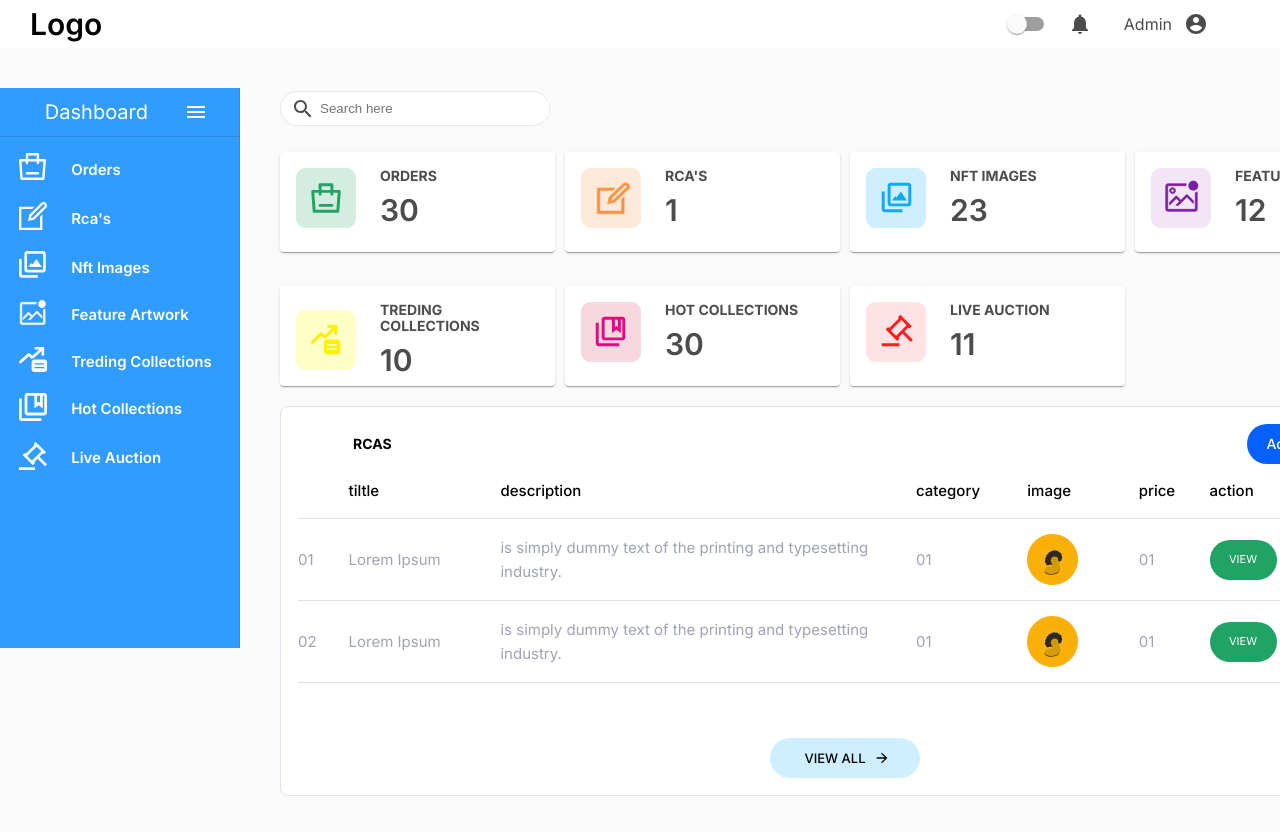
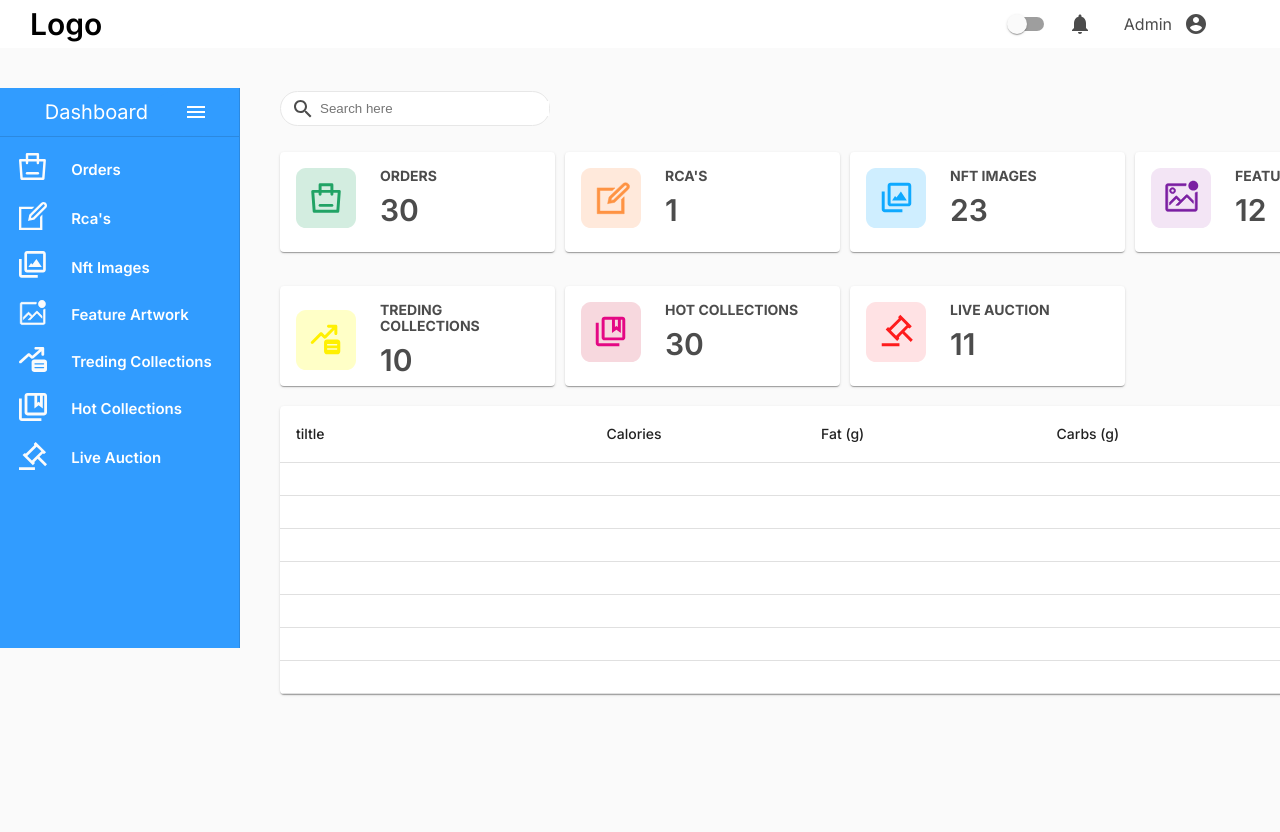
Before and after one commit to noumankhandatu/dashboard, a React (Create React App) app: page / in a window 1280 px wide. Shown: the top 832 px of the page. Built offline with nearby package versions, Linux system fonts and the light colour scheme; a web font is replaced by a local one.

Commit message:
rca card

```diff
--- a/src/components/rcaCard/index.jsx
+++ b/src/components/rcaCard/index.jsx
@@ -1,126 +1,47 @@
-import React, { useState } from "react";
-import { Box, Typography, Divider } from "@material-ui/core";
-import AddIcon from "@material-ui/icons/Add";
-import ArrowForwardIcon from "@material-ui/icons/ArrowForward";
-import { makeStyles } from "@material-ui/styles";
+import React from "react";
+import { makeStyles } from "@material-ui/core/styles";
+import Table from "@material-ui/core/Table";
+import TableBody from "@material-ui/core/TableBody";
+import TableCell from "@material-ui/core/TableCell";
+import TableContainer from "@material-ui/core/TableContainer";
+import TableHead from "@material-ui/core/TableHead";
+import TableRow from "@material-ui/core/TableRow";
+import Paper from "@material-ui/core/Paper";
 import Data from "./items";
-import Button from "../buttons/index";
-import RacOptionsBtn from "./racOptionsBtn";
 
-const RacCard = () => {
+export default function BasicTable() {
   const classes = useStyles();
-  const [load, setLoad] = useState(2);
-  const length = Data.length;
-  const showMoreItems = () => {
-    setLoad(length);
-  };
-  const showLessItems = () => {
-    setLoad(2);
-  };
 
   return (
-    <Box className={classes.mainContainer}>
-      <Box className={classes.headerContainer}>
-        <Typography variant="h3">RCAS</Typography>
-        <Button
-          className={classes.addBtn}
-          variant="outlined"
-          endIcon={<AddIcon />}
-        >
-          Add
-        </Button>
-      </Box>
-      <Box className={classes.racCardTitles}>
-        <Typography variant="h6" className={classes.racTitle}></Typography>
-        <Typography variant="h6" className={classes.racTitle}>
-          tiltle
-        </Typography>
-        <Typography variant="h6" className={classes.racTitle}>
-          description
-        </Typography>
-        <Typography variant="h6" className={classes.racTitle}>
-          category
-        </Typography>
-        <Typography variant="h6" className={classes.racTitle}>
-          image
-        </Typography>
-        <Typography variant="h6" className={classes.racTitle}>
-          price
-        </Typography>
-        <Typography variant="h6" className={classes.racTitle}>
-          action
-        </Typography>
-      </Box>
-      <Divider />
-      {Data.slice(0, load).map(
-        ({
-          title,
-          description,
-          image,
-          price,
-          category,
-          id,
+    <TableContainer component={Paper}>
+      <Table className={classes.table} aria-label="simple table">
+        <TableHead>
+          <TableRow>
+            <TableCell>tiltle</TableCell>
+            <TableCell align="right">Calories</TableCell>
+            <TableCell align="right">Fat&nbsp;(g)</TableCell>
+            <TableCell align="right">Carbs&nbsp;(g)</TableCell>
+            <TableCell align="right">Protein&nbsp;(g)</TableCell>
+          </TableRow>
+        </TableHead>
+        <TableBody>
+          {Data.map((row) => (
+            <TableRow key={row.name}>
+              <TableCell component="th" scope="row">
+                {row.name}
+              </TableCell>
+              <TableCell align="right">{row.calories}</TableCell>
+              <TableCell align="right">{row.fat}</TableCell>
+              <TableCell align="right">{row.carbs}</TableCell>
+              <TableCell align="right">{row.protein}</TableCell>
+            </TableRow>
+          ))}
+        </TableBody>
+      </Table>
+    </TableContainer>
+  );
+}
 
-          divider,
-        }) => {
-          return (
-            <>
-              <Box className={classes.racCardTitles}>
-                <Typography variant="h6" className={classes.id}>
-                  {id}
-                </Typography>
-                <Typography variant="h6" className={classes.id}>
-                  {title}
-                </Typography>
-                <Typography variant="h6" className={classes.id}>
-                  {description}
-                </Typography>
-                <Typography variant="h6" className={classes.id}>
-                  {category}
-                </Typography>
-                <Box className={classes.id}>
-                  <img src={image} alt="" />
-                </Box>
-                <Typography variant="h6" className={classes.id}>
-                  {price}
-                </Typography>
-                <Box className={classes.id} variant="h6">
-                  <Button className={classes.button} variant="outlined">
-                    View
-                  </Button>
-                  <RacOptionsBtn />
-                </Box>
-              </Box>
-              {divider}
-            </>
-          );
-        }
-      )}
-      <Box className={classes.viewBtnBox}>
-        {load <= 2 ? (
-          <Button
-            variant="outlined"
-            className={classes.viewBtn}
-            onClick={showMoreItems}
-            endIcon={<ArrowForwardIcon style={{ fontSize: "16px" }} />}
-          >
-            View all
-          </Button>
-        ) : (
-          <Button
-            variant="outlined"
-            className={classes.viewBtn}
-            onClick={showLessItems}
-            endIcon={<ArrowForwardIcon style={{ fontSize: "16px" }} />}
-          >
-            View less
-          </Button>
-        )}
-      </Box>
-    </Box>
-  );
-};
-export default RacCard;
 const useStyles = makeStyles((theme) => ({
   mainContainer: {
     width: "100%",
@@ -130,10 +51,9 @@
     boxSizing: "border-box",
     borderRadius: "8px",
     padding: "17px",
+    overflowX: "scroll",
 
-    [theme.breakpoints.down("sm")]: {
-      overflowX: "scroll",
-    },
+    [theme.breakpoints.down("sm")]: {},
   },
   headerContainer: {
     display: "flex",
```
